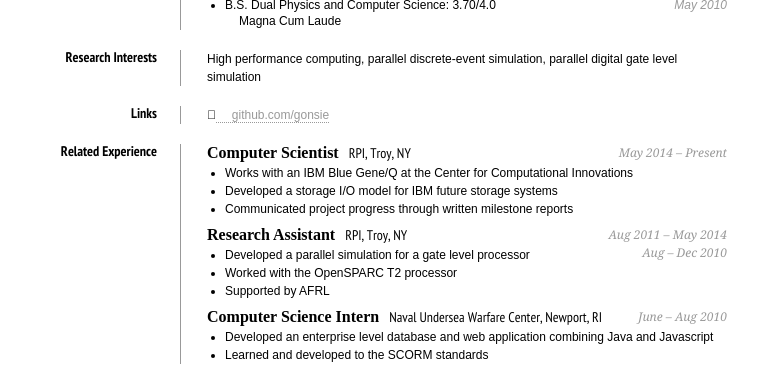
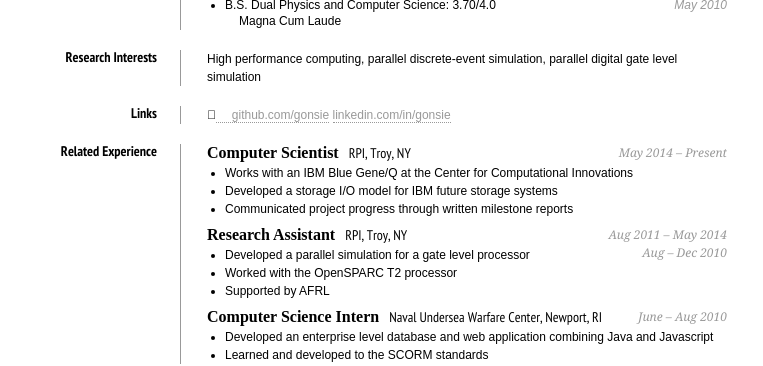
Before and after one commit to gonsie/gonsie.github.io, a Jekyll site: the page index.html, which Jekyll copies as it is, in a window 1280 px wide. Shown: the part 257-623 px from the top of the page, without its empty margins (258-1021 px from the left). Built offline with Jekyll 4.4.1, drawn with Linux system fonts in a browser that asks for light colours; some web fonts are replaced.

Commit message:
added linkedin profile

```diff
--- a/index.html
+++ b/index.html
@@ -99,6 +99,7 @@
 			<dt class="noprint">Links</dt>
 			<dd class="noprint">
 				<p><a href="http://github.com/gonsie"><span class="octicon octicon-mark-github"></span> github.com/gonsie</a>
+				   <a href="https://www.linkedin.com/in/gonsie">linkedin.com/in/gonsie</a>
 				</p>
 			</dd>
 
```
